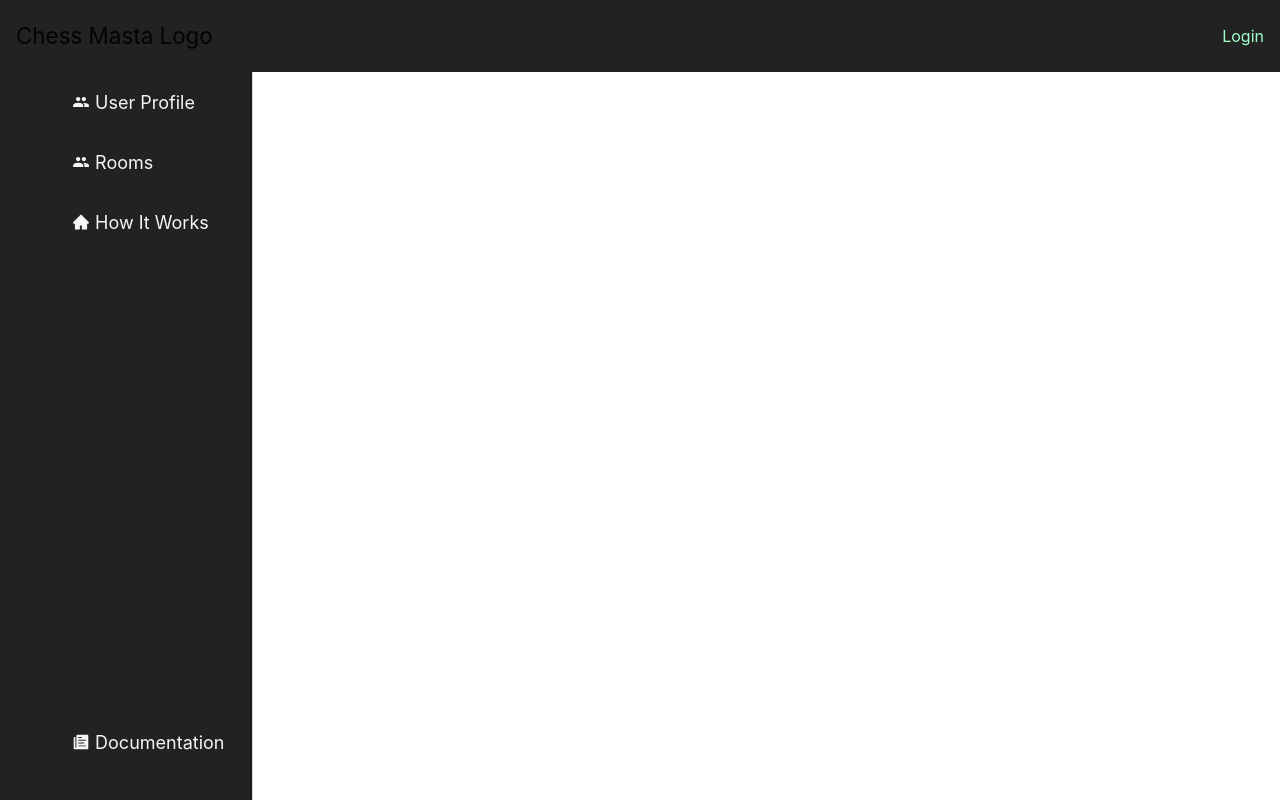
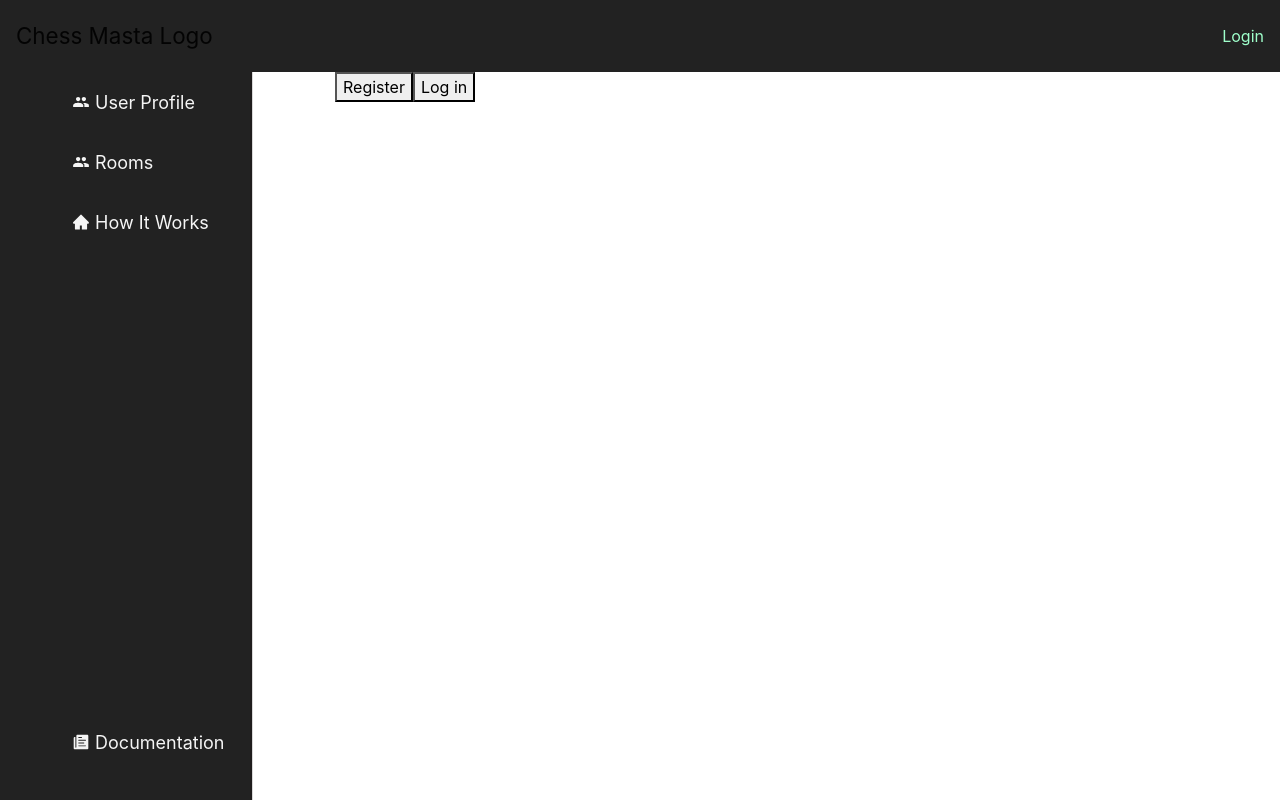
Before and after one commit to shmoesolid/Chess-Masta, a React (Create React App) app in the folder client/: page /home in a window 1280 px wide. Built offline with nearby package versions, Linux system fonts and the light colour scheme; no server answers.

Commit message:
fix routing and general styling of forms and error messages

```diff
--- a/client/src/css/ComponentStyles.css
+++ b/client/src/css/ComponentStyles.css
@@ -110,7 +110,7 @@ a,
 code {
   color: white;
 }
-/* form */
+/* FORM */
 
 .form label,
 .form input {
@@ -145,17 +145,18 @@ code {
   font-size: 1.1rem;
 }
 
-/* error notice */
+/* ERROR */
 
 .error-notice {
   margin: 1rem 0;
-  padding: 0.5rem;
+  padding: 0.2rem;
   border: 1px solid #e07c7c;
   border-radius: 8px;
   display: flex;
   justify-content: space-between;
   align-items: center;
   background-color: #f8d6d6;
+  width: 80%;
 }
 .error-notice button {
   border-radius: 50%;
--- a/client/src/pages/AuthOptions.jsx
+++ b/client/src/pages/AuthOptions.jsx
@@ -28,7 +28,7 @@ export default function AuthOptions() {
   };
 
   return (
-    <nav className="auth-options">
+    <div className="auth-options">
       {userData.user ? (
         <>
           <div>
@@ -44,6 +44,6 @@ export default function AuthOptions() {
           <button onClick={login}>Log in</button>
         </>
       )}
-    </nav>
+    </div>
   );
 }
--- a/client/src/pages/Home.jsx
+++ b/client/src/pages/Home.jsx
@@ -74,10 +74,10 @@ function Home() {
               <div>{sidenav}</div>
               <div className="col-md-9">
                 <Switch>
+                  <Route path="/home" exact component={AuthOptions} />
                   <Route path="/rooms" exact component={Games} />
                   <Route path="/login" exact component={Login} />
                   <Route path="/register" exact component={Register} />
-                  <Route path="/auth-options" exact component={AuthOptions} />
                   <Route path="/documentation" exact component={Documentation} />
                 </Switch>
               </div>
```
Also changed, not shown: 1 other file (tests, documents, lock files or other folders).
